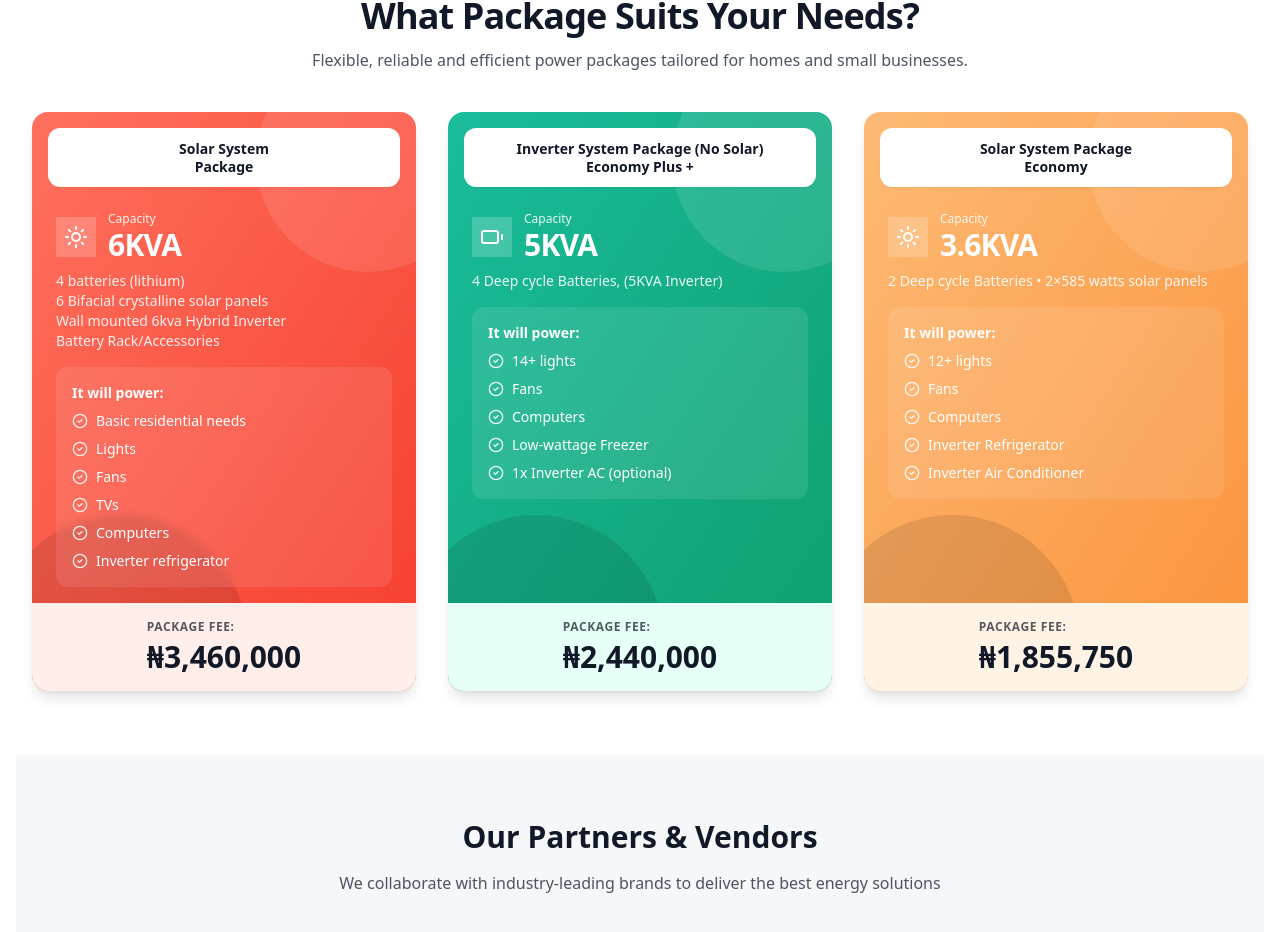
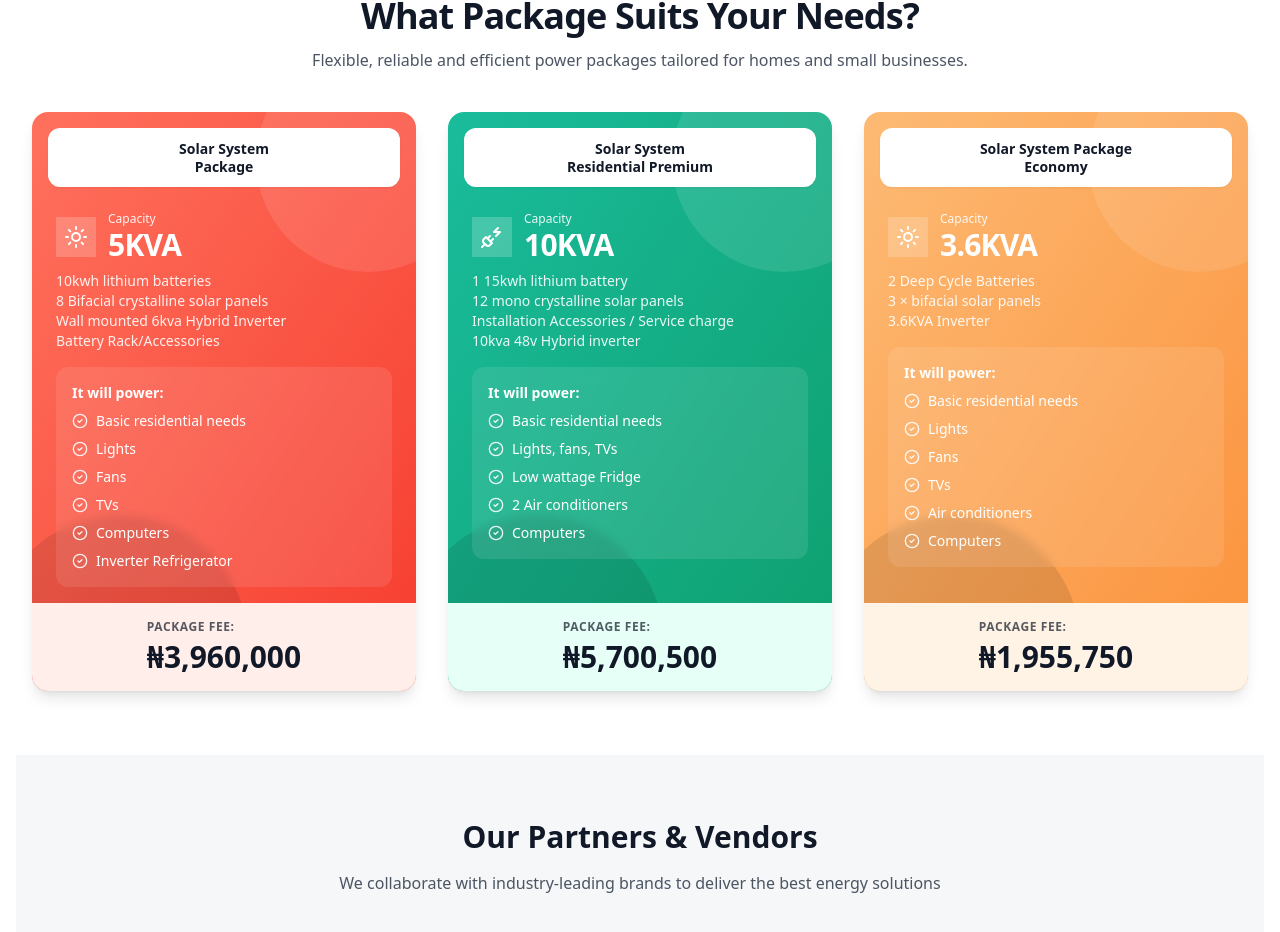
Before and after one commit to Mbarachi/caesarsgroup, a React (Create React App) app: page / in a window 1280 px wide. Shown: the part 2617-3549 px from the top of the page. Built offline with nearby package versions, Linux system fonts and the light colour scheme.

Commit message:
Update Pricing Section

```diff
--- a/src/components/PricingSection.tsx
+++ b/src/components/PricingSection.tsx
@@ -21,18 +21,18 @@ type Package = {
 const packages: Package[] = [
   {
     title: "Solar System\nPackage",
-    capacity: "6KVA",
+    capacity: "5KVA",
     batteries:
-      "4 batteries (lithium)\n6 Bifacial crystalline solar panels\nWall mounted 6kva Hybrid Inverter\nBattery Rack/Accessories",
+      "10kwh lithium batteries\n8 Bifacial crystalline solar panels\nWall mounted 6kva Hybrid Inverter\nBattery Rack/Accessories",
     willPower: [
       "Basic residential needs",
       "Lights",
       "Fans",
       "TVs",
       "Computers",
-      "Inverter refrigerator",
+      "Inverter Refrigerator",
     ],
-    price: "₦3,460,000",
+    price: "₦3,960,000",
     theme: {
       from: "from-[#FF715D]",
       to: "to-[#F63D2F]",
@@ -41,36 +41,39 @@ const packages: Package[] = [
     icon: <Sun className="h-6 w-6 text-white" />,
   },
   {
-    title: "Inverter System Package (No Solar)\nEconomy Plus +",
-    capacity: "5KVA",
-    batteries: "4 Deep cycle Batteries, (5KVA Inverter)",
+    title: "Solar System\nResidential Premium",
+    capacity: "10KVA",
+    batteries:
+      "1 15kwh lithium battery\n12 mono crystalline solar panels\nInstallation Accessories / Service charge\n10kva 48v Hybrid inverter",
     willPower: [
-      "14+ lights",
-      "Fans",
+      "Basic residential needs",
+      "Lights, fans, TVs",
+      "Low wattage Fridge",
+      "2 Air conditioners",
       "Computers",
-      "Low-wattage Freezer",
-      "1x Inverter AC (optional)",
     ],
-    price: "₦2,440,000",
+    price: "₦5,700,500",
     theme: {
       from: "from-[#1ABC9C]",
       to: "to-[#0E9F6E]",
       accent: "bg-[#E6FFF7]",
     },
-    icon: <Battery className="h-6 w-6 text-white" />,
+    icon: <PlugZap className="h-6 w-6 text-white" />,
   },
   {
     title: "Solar System Package\nEconomy",
     capacity: "3.6KVA",
-    batteries: "2 Deep cycle Batteries • 2×585 watts solar panels",
+    batteries:
+      "2 Deep Cycle Batteries\n3 × bifacial solar panels\n3.6KVA Inverter",
     willPower: [
-      "12+ lights",
+      "Basic residential needs",
+      "Lights",
       "Fans",
+      "TVs",
+      "Air conditioners",
       "Computers",
-      "Inverter Refrigerator",
-      "Inverter Air Conditioner",
     ],
-    price: "₦1,855,750",
+    price: "₦1,955,750",
     theme: {
       from: "from-[#FDBA74]",
       to: "to-[#FB923C]",
```
